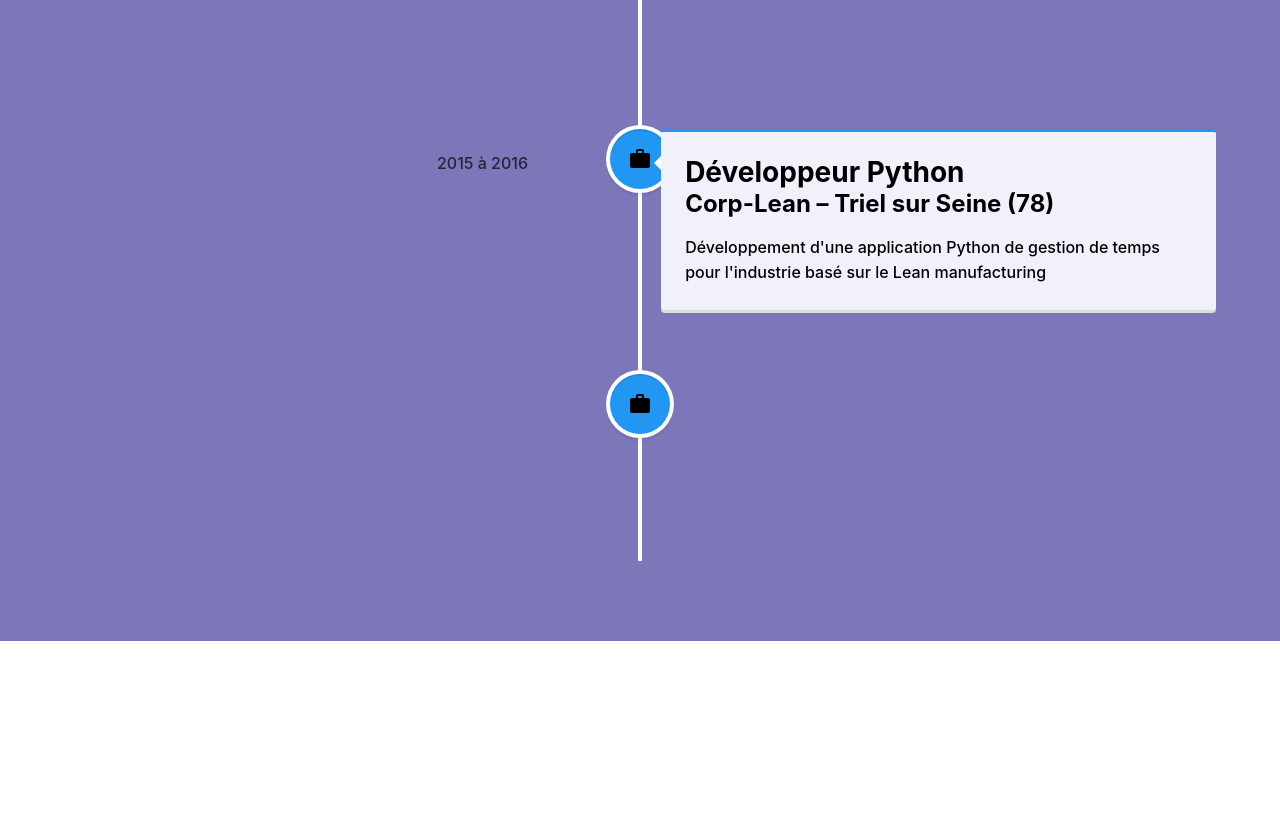
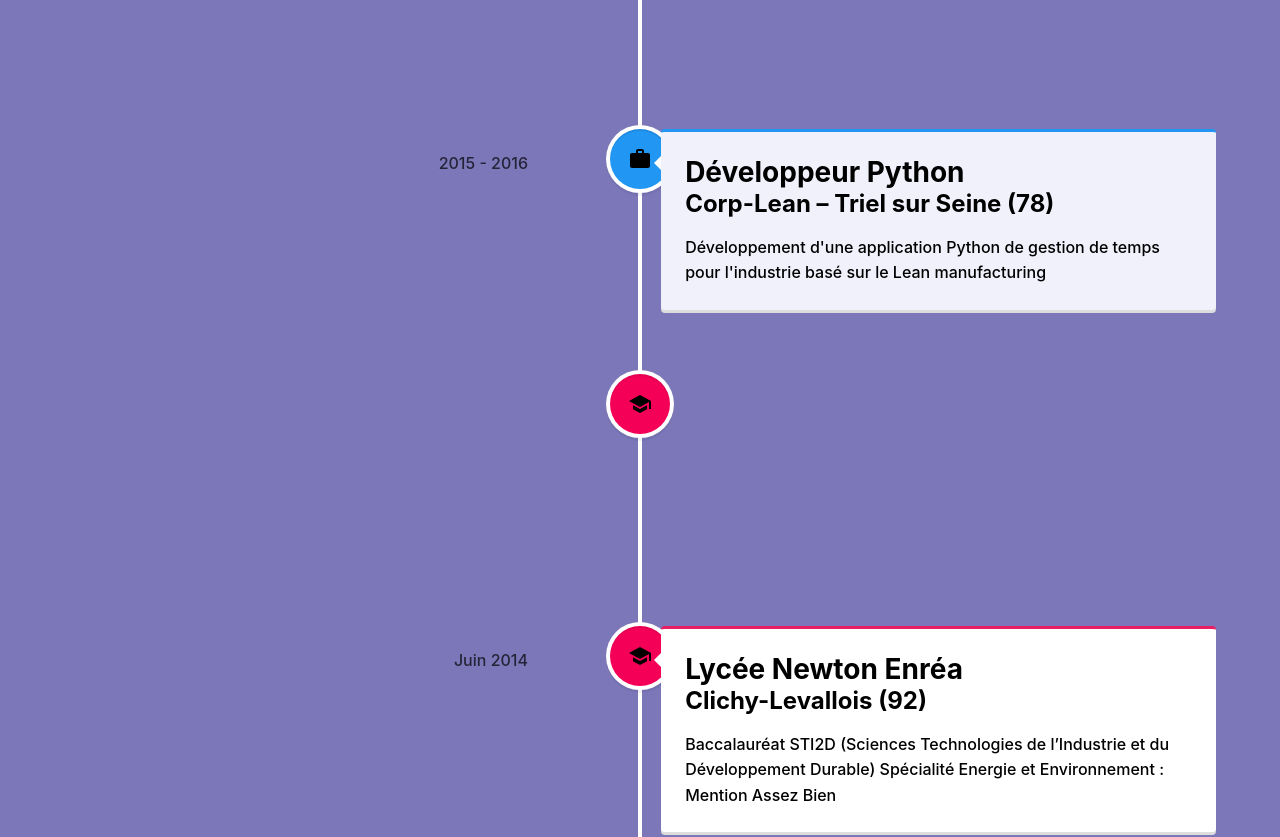
Before and after one commit to Reykugo/portfolio, a React (Create React App) app in the folder client/: page / in a window 1280 px wide. Shown: the part 1400-2237 px from the top of the page. Before the commit the page ends 2041 px from the top, so only its background shows below. Built offline with nearby package versions, Linux system fonts and the light colour scheme; no server answers.

Commit message:
preparation edit des skills

```diff
--- a/client/src/components/Experience.js
+++ b/client/src/components/Experience.js
@@ -2,14 +2,17 @@
 //import PropTypes from 'prop-types';
 import { VerticalTimeline, VerticalTimelineElement}  from 'react-vertical-timeline-component';
 import WorkIcon from '../images/workIcon';
+import SchoolIcon from '../images/schoolIcon';
 import 'react-vertical-timeline-component/style.min.css';
-import '../css/Experience.css'
+import '../css/Experience.css';
 
 //only for test
 const experiencesData = [
-    {date: "Novembre 2010", job:"Modéliste (stagiaire)", company:"Novalys - Poissy (78)", description: "Modélisation 3D d’une coupe carrelage sur le logiciel Catia V5"},
-    {date: "2015 à 2016", job:"Développeur Python", company:"Corp-Lean – Triel sur Seine (78)", description: "Développement d'une application Python de gestion de temps pour l'industrie basé sur le Lean manufacturing"},
-    {date: "2016 à Aujourd’hui", job:" Développeur Python", company:"TWIN Group – Paris (75)", description: "Développement Python de scripts et d'outils de production pour le logiciel d'infographie Maya "},
+    {type:"school", date: "Novembre 2010", job:"Modéliste (stagiaire)", company:"Novalys - Poissy (78)", description: "Modélisation 3D d’une coupe carrelage sur le logiciel Catia V5"},
+    {type:"school", date: "Juin 2014", job:"Lycée Newton Enréa", company:"Clichy-Levallois (92)", description: "Baccalauréat STI2D (Sciences Technologies de l’Industrie et du Développement Durable) Spécialité Energie et Environnement : Mention Assez Bien"},
+    {type:"school", date: "2014 - 2019", job:"Ingésup (Ecole d’Experts en Informatique", company:"Paris 20", description: "Préparation du titre Expert informatique et systèmes d’information"},
+    {type:"work", date: "2015 - 2016", job:"Développeur Python", company:"Corp-Lean – Triel sur Seine (78)", description: "Développement d'une application Python de gestion de temps pour l'industrie basé sur le Lean manufacturing"},
+    {type:"work", date: "2016 - Aujourd’hui", job:" Développeur Python", company:"TWIN Group – Paris (75)", description: "Développement Python de scripts et d'outils de production pour le logiciel d'infographie Maya "},
 ]
 
 class Experience extends React.Component{
@@ -22,10 +25,10 @@
                 <VerticalTimeline>
                     {experiencesData.reverse().map((experience, i)=>(
                         <VerticalTimelineElement
-                            className="vertical-timeline-element--work"
-                            iconStyle={{ background: 'rgb(33, 150, 243)', color: "white"}}
+                            className={experience.type === "work"?"vertical-timeline-element--work":"vertical-timeline-element--education"}
+                            iconStyle={experience.type ==="work"?{ background: 'rgb(33, 150, 243)', color: "white"}:{ background: ' rgb(245, 0, 87)', color: "white"}}
                             date ={experience.date}
-                            icon={<WorkIcon/>}
+                            icon={experience.type === "work"?<WorkIcon/>: <SchoolIcon/>}
                             key={i}
                         >
                             <h3 className="vertical-timeline-element-title">{experience.job}</h3>
--- a/client/src/components/skills/Skills.js
+++ b/client/src/components/skills/Skills.js
@@ -1,6 +1,6 @@
-import React from "react"
-import '../../css/Skills.css'
-import SkillsCategory from "./SkillsCategory"
+import React from "react";
+import '../../css/Skills.css';
+import SkillsCategory from "./SkillsCategory";
 
 //only for test
 const skillsData = {
--- a/client/src/css/Profile.css
+++ b/client/src/css/Profile.css
@@ -9,6 +9,7 @@
     text-align: center;
     margin: 0 auto;
     float: none;
+    border-radius: 100%;
 }
 
 #about .heading h3 {
--- a/client/src/css/Skills.css
+++ b/client/src/css/Skills.css
@@ -15,6 +15,7 @@
     border: 3px solid #C6D8FF;
     border-radius: 20px;
     margin:10px;
+    height: -webkit-fill-available;
 }
 
 .skillsCategory{
--- /dev/null
+++ b/client/src/images/schoolIcon.js
@@ -0,0 +1,12 @@
+import React from "react";
+
+const SchoolIcon = () =>{
+    return(
+        <svg fill="#000000" height="24" viewBox="0 0 24 24" width="24" xmlns="http://www.w3.org/2000/svg">
+            <path d="M0 0h24v24H0z" fill="none"/>
+            <path d="M5 13.18v4L12 21l7-3.82v-4L12 17l-7-3.82zM12 3L1 9l11 6 9-4.91V17h2V9L12 3z"/>
+        </svg>
+    )
+}
+
+export default SchoolIcon;
--- a/client/src/redux/actions/sendData.js
+++ b/client/src/redux/actions/sendData.js
@@ -7,3 +7,9 @@
     }
 
 }
+
+export function setSkill(skill, SkillCategory){
+    return dispatch => {
+        return axios.post("/api/data/skill", {category:SkillCategory, skill:skill});
+    }
+}
```
Also changed, not shown: 2 other files (tests, documents, lock files or other folders).
